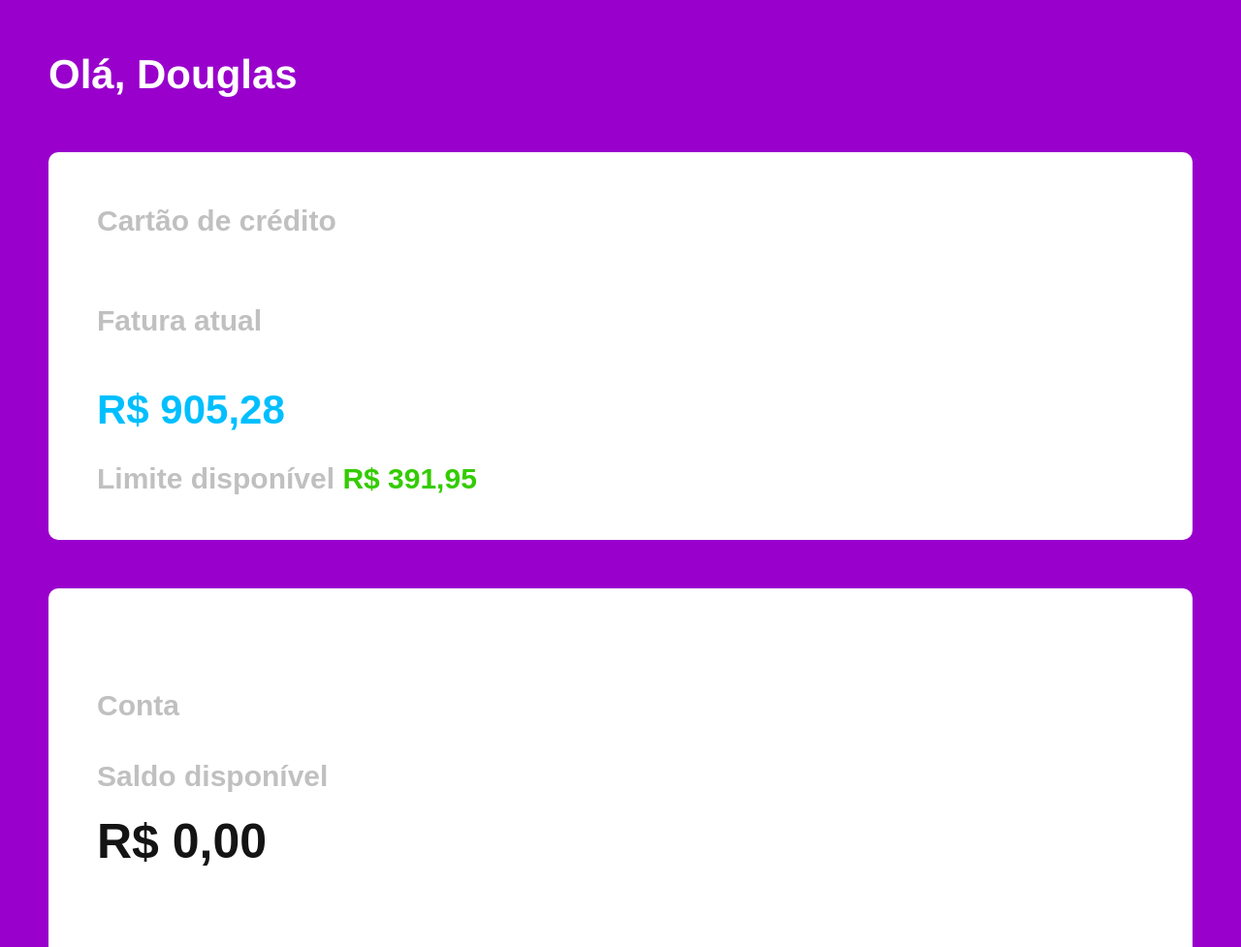
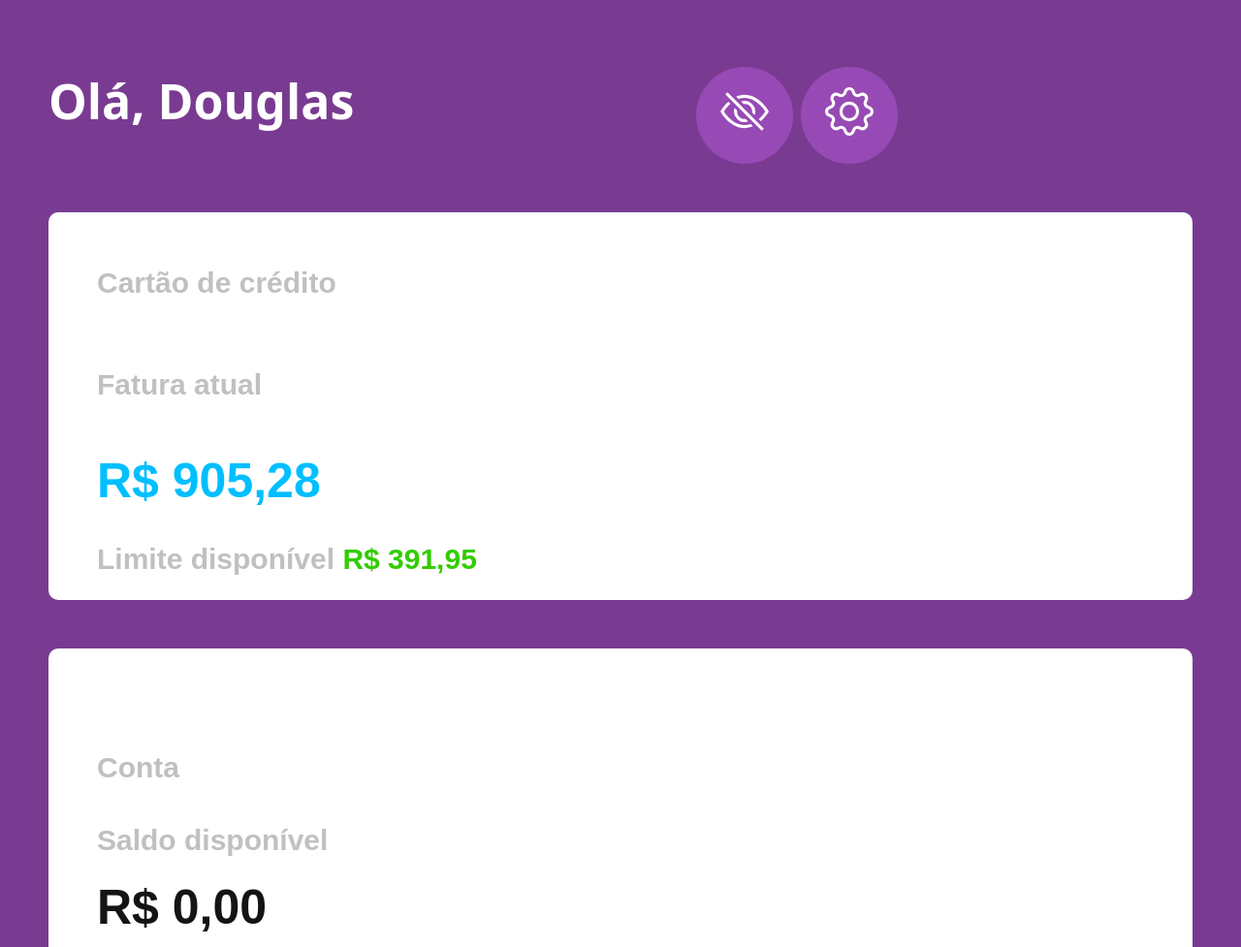
Before and after one commit to douglaslmts/Mobile, a plain HTML site: page index.html in a window 1280 px wide. Shown: the part 103-1080 px from the top of the page at 97% size. Drawn offline with nearby package versions, Linux system fonts and the light colour scheme.

Commit message:
Ajustando cópia do nubank

```diff
--- a/css/style.css
+++ b/css/style.css
@@ -1,3 +1,18 @@
 * {
     margin: 0;
 }
+
+#divview{
+    width: 100px;
+    height: 100px;
+    border-radius: 100%;
+    display:inline-block;
+    background-color:#974ab5;
+    text-align: center;
+    padding-top: 20px;
+    font-weight: lighter;
+}
+
+#divview:hover{
+    cursor: pointer;
+}
--- a/index.html
+++ b/index.html
@@ -3,17 +3,30 @@
 
 <head>
     <title>Página Inicial</title>
-        <link rel="stylesheet" href="https://maxcdn.bootstrapcdn.com/bootstrap/3.3.7/css/bootstrap.min.css">
+    <link rel="stylesheet" href="https://maxcdn.bootstrapcdn.com/bootstrap/3.3.7/css/bootstrap.min.css">
+    <link href="https://cdn.jsdelivr.net/npm/bootstrap@5.0.0-beta1/dist/css/bootstrap.min.css" rel="stylesheet" integrity="sha384-giJF6kkoqNQ00vy+HMDP7azOuL0xtbfIcaT9wjKHr8RbDVddVHyTfAAsrekwKmP1" crossorigin="anonymous">
     <link rel="stylesheet" href="css/style.css">
 </head>
-
-<body style="background-color:#9900cc;">
+<body style="background-color:#793b91;">
     <div id="div1">
-        Olá, Douglas
+        <div style="padding-top:20px;border:;width: 660px;height:100px;display: inline-block;font-size: 50px;">Olá, Douglas</div>
+        <div id="divview">
+            <svg xmlns="http://www.w3.org/2000/svg" width="50" height="50" fill="currentColor" class="bi bi-eye-slash" viewBox="0 0 16 16">
+                <path d="M13.359 11.238C15.06 9.72 16 8 16 8s-3-5.5-8-5.5a7.028 7.028 0 0 0-2.79.588l.77.771A5.944 5.944 0 0 1 8 3.5c2.12 0 3.879 1.168 5.168 2.457A13.134 13.134 0 0 1 14.828 8c-.058.087-.122.183-.195.288-.335.48-.83 1.12-1.465 1.755-.165.165-.337.328-.517.486l.708.709z"/>
+                <path d="M11.297 9.176a3.5 3.5 0 0 0-4.474-4.474l.823.823a2.5 2.5 0 0 1 2.829 2.829l.822.822zm-2.943 1.299l.822.822a3.5 3.5 0 0 1-4.474-4.474l.823.823a2.5 2.5 0 0 0 2.829 2.829z"/>
+                <path d="M3.35 5.47c-.18.16-.353.322-.518.487A13.134 13.134 0 0 0 1.172 8l.195.288c.335.48.83 1.12 1.465 1.755C4.121 11.332 5.881 12.5 8 12.5c.716 0 1.39-.133 2.02-.36l.77.772A7.029 7.029 0 0 1 8 13.5C3 13.5 0 8 0 8s.939-1.721 2.641-3.238l.708.709zm10.296 8.884l-12-12 .708-.708 12 12-.708.708z"/>
+              </svg>
+        </div>
+        <div id="divview">
+            <svg xmlns="http://www.w3.org/2000/svg" width="50" height="50" fill="currentColor" class="bi bi-gear" viewBox="0 0 16 16">
+                <path d="M8 4.754a3.246 3.246 0 1 0 0 6.492 3.246 3.246 0 0 0 0-6.492zM5.754 8a2.246 2.246 0 1 1 4.492 0 2.246 2.246 0 0 1-4.492 0z"/>
+                <path d="M9.796 1.343c-.527-1.79-3.065-1.79-3.592 0l-.094.319a.873.873 0 0 1-1.255.52l-.292-.16c-1.64-.892-3.433.902-2.54 2.541l.159.292a.873.873 0 0 1-.52 1.255l-.319.094c-1.79.527-1.79 3.065 0 3.592l.319.094a.873.873 0 0 1 .52 1.255l-.16.292c-.892 1.64.901 3.434 2.541 2.54l.292-.159a.873.873 0 0 1 1.255.52l.094.319c.527 1.79 3.065 1.79 3.592 0l.094-.319a.873.873 0 0 1 1.255-.52l.292.16c1.64.893 3.434-.902 2.54-2.541l-.159-.292a.873.873 0 0 1 .52-1.255l.319-.094c1.79-.527 1.79-3.065 0-3.592l-.319-.094a.873.873 0 0 1-.52-1.255l.16-.292c.893-1.64-.902-3.433-2.541-2.54l-.292.159a.873.873 0 0 1-1.255-.52l-.094-.319zm-2.633.283c.246-.835 1.428-.835 1.674 0l.094.319a1.873 1.873 0 0 0 2.693 1.115l.291-.16c.764-.415 1.6.42 1.184 1.185l-.159.292a1.873 1.873 0 0 0 1.116 2.692l.318.094c.835.246.835 1.428 0 1.674l-.319.094a1.873 1.873 0 0 0-1.115 2.693l.16.291c.415.764-.42 1.6-1.185 1.184l-.291-.159a1.873 1.873 0 0 0-2.693 1.116l-.094.318c-.246.835-1.428.835-1.674 0l-.094-.319a1.873 1.873 0 0 0-2.692-1.115l-.292.16c-.764.415-1.6-.42-1.184-1.185l.159-.291A1.873 1.873 0 0 0 1.945 8.93l-.319-.094c-.835-.246-.835-1.428 0-1.674l.319-.094A1.873 1.873 0 0 0 3.06 4.377l-.16-.292c-.415-.764.42-1.6 1.185-1.184l.292.159a1.873 1.873 0 0 0 2.692-1.115l.094-.319z"/>
+              </svg>
+        </div>
        <div id="div2">
             <p style="font-family:'arial';color:silver;font-size:30px;padding-top:50px ;padding-left: 50px;">Cartão de crédito</p>
             <p style="font-family:'arial';color:silver;font-size:30px;padding-top:50px ;padding-left: 50px;">Fatura atual</p>
-            <p style="font-family:'arial';color:#00bfff;padding-left: 50px;padding-top:30px ;">R$ 905,28</p>
+            <p style="font-family:'arial';color:#00bfff;padding-left: 50px;padding-top:30px;font-size: 50px;">R$ 905,28</p>
             <p style="font-family:'arial';color:silver;font-size:30px;padding-left: 50px;padding-top:10px ;">Limite disponível <font style="color:  #33cc00;">R$ 391,95</font></p>
         </div>
        <div id="div3">
@@ -21,7 +34,7 @@
         <p style="font-family:'arial';color:silver;font-size:30px;padding-top:20px ;padding-left: 50px;">Saldo disponível</p>
         <p style="font-family:'arial';color:#141414;padding-left: 50px;font-size: 50px;">R$ 0,00</p>
        </div>
-       <div id="div4"></div>
+       <!--<div id="div4"></div>-->
     </div>
 
     <script src="js/script_index.js"></script>
--- a/js/script_index.js
+++ b/js/script_index.js
@@ -12,7 +12,7 @@ window.addEventListener('resize', function() { redimenciona() })
 
 function redimenciona() {
     x.style.margin = "150px auto";
-    x.style.backgroundColor = "#9900cc";
+    x.style.backgroundColor = "#793b91";
     x.style.border = "";
     x.style.width = window.innerWidth + "px";
     x.style.height = window.innerHeight + "px";
```
